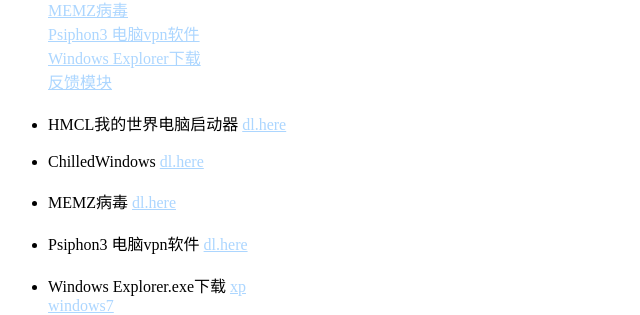
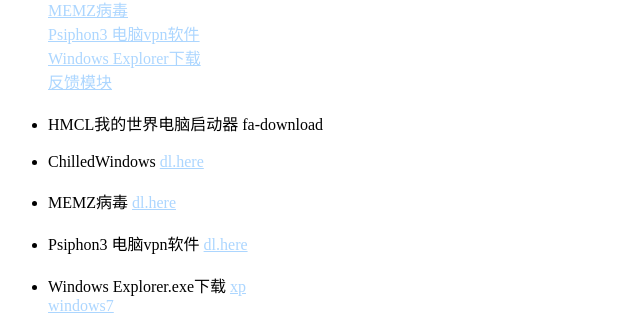
Before and after one commit to Sunbertrs/sunbossrs-blog-v1, a Jekyll site: the page built from download.html, in a window 1280 px wide. Shown: the part 797-1112 px from the top of the page, without its empty margins (0-640 px from the left). Built offline with Jekyll 4.4.1, drawn with Linux system fonts in a browser that asks for light colours; nearby versions of some CDN libraries; comment, search, counter and statistics services are not loaded.

Commit message:
update download.html

```diff
--- a/download.html
+++ b/download.html
@@ -52,7 +52,7 @@
     <br>
 <li>
    <span class="tag-name" id="hmcl"> HMCL我的世界电脑启动器 </span>
-   <a href='https://hmcl.huangyuhui.net/download'>dl.here</a>
+    <i class="fa-download" href='https://hmcl.huangyuhui.net/download'></i> fa-download
 </li>
     <br>
 <li>
```
